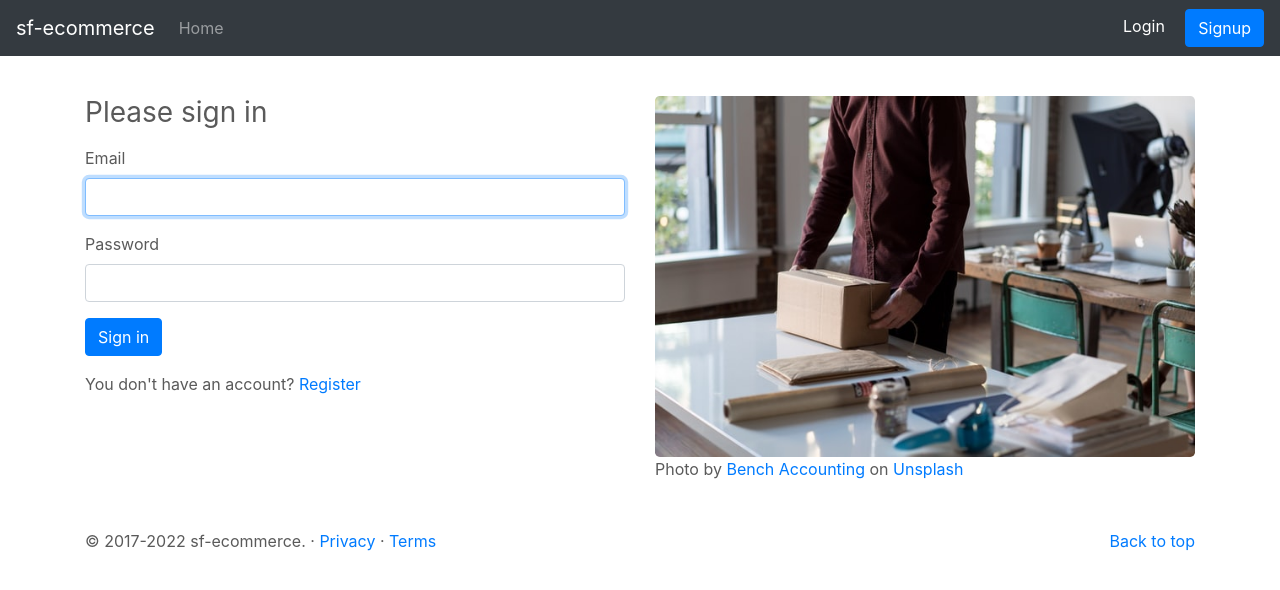
After one commit to sofianeai/sf-ecommerce, a Symfony app: template templates/security/login.html.twig in a window 1280 px wide. The commit adds this page. Shown: the top 590 px of the page. Run offline with Twig, Linux system fonts and the light colour scheme; the template is opened without the code that fills it, so the values that code supplies are empty; some libraries are stand-ins or nearby versions.

Commit message:
Add login functionnality

```diff
--- a/templates/base.html.twig
+++ b/templates/base.html.twig
@@ -42,14 +42,16 @@
                 <li class="nav-item">
                     <a class="nav-link {{ app.request.get('_route') == 'app_home' ? 'active' : '' }}" href="{{ path('app_home') }}">Home <span class="sr-only">Home page</span></a>
                 </li>
-                <li class="nav-item">
-                    <a class="nav-link {{ app.request.get('_route') == 'app_register' ? 'active' : '' }}" href="{{ path('app_register') }}">Register <span class="sr-only">Create a new account</span></a>
-                </li>
             </ul>
-            <form class="form-inline mt-2 mt-md-0">
-                <input class="form-control mr-sm-2" type="text" placeholder="Search" aria-label="Search">
-                <button class="btn btn-outline-success my-2 my-sm-0" type="submit">Search</button>
-            </form>
+            <div>
+                {% if app.user %}
+                    <a href="#" class="btn btn-outline-light">My account</a>
+                    <a href="{{ path('app_logout') }}" class="text-white ml-3">Logout</a>
+                {% else %}
+                    <a href="{{ path('app_login') }}" class="text-white mr-3">Login</a>
+                    <a href="{{ path('app_register') }}" class="btn btn-primary">Signup</a>
+                {% endif %}
+            </div>
         </div>
     </nav>
 </header>
--- a/templates/register/index.html.twig
+++ b/templates/register/index.html.twig
@@ -11,6 +11,7 @@
     <div class="row">
         <div class="col-md-6 ">
             {{ form(form) }}
+            <p>Already have an account? <a href="{{ path('app_login') }}">Login</a></p>
         </div>
         <div class="col-md-6">
             <img class="rounded-lg mw-100" src="{{ asset('assets/img/signup.jpg') }}" alt="signup photo">
--- /dev/null
+++ b/templates/security/login.html.twig
@@ -0,0 +1,51 @@
+{% extends 'base.html.twig' %}
+
+{% block title %}Log in! | sf-ecommerce{% endblock %}
+
+{% block content %}
+<div class="row">
+    <div class="col-md-6">
+        <form method="post">
+            {% if error %}
+                <div class="alert alert-danger">{{ error.messageKey|trans(error.messageData, 'security') }}</div>
+            {% endif %}
+
+            {% if app.user %}
+                <div class="mb-3">
+                    You are logged in as {{ app.user.username }}, <a href="{{ path('app_logout') }}">Logout</a>
+                </div>
+            {% endif %}
+
+            <h1 class="h3 mb-3 font-weight-normal">Please sign in</h1>
+            <label for="inputEmail">Email</label>
+            <input type="email" value="{{ last_username }}" name="email" id="inputEmail" class="form-control" autocomplete="email" required autofocus>
+            <label class="mt-3" for="inputPassword">Password</label>
+            <input type="password" name="password" id="inputPassword" class="form-control" autocomplete="current-password" required>
+
+            <input type="hidden" name="_csrf_token" value="{{ csrf_token('authenticate') }}">
+
+            {#
+                Uncomment this section and add a remember_me option below your firewall to activate remember me functionality.
+                See https://symfony.com/doc/current/security/remember_me.html
+
+                <div class="checkbox mb-3">
+                    <label>
+                        <input type="checkbox" name="_remember_me"> Remember me
+                    </label>
+                </div>
+            #}
+
+            <button class="btn btn-primary mt-3" type="submit">
+                Sign in
+            </button>
+
+            <p class="mt-3">You don't have an account? <a href="{{ path('app_register') }}">Register</a></p>
+        </form>
+    </div>
+
+    <div class="col-md-6">
+        <img class="rounded-lg mw-100" src="{{ asset('assets/img/signup.jpg') }}" alt="signup photo">
+                Photo by <a href="https://unsplash.com/@benchaccounting?utm_source=unsplash&utm_medium=referral&utm_content=creditCopyText">Bench Accounting</a> on <a href="https://unsplash.com/s/photos/ecommerce?utm_source=unsplash&utm_medium=referral&utm_content=creditCopyText">Unsplash</a>
+    </div>
+</div>
+{% endblock %}
```
Also changed, not shown: src/Controller/SecurityController.php (added, +36 -0 lines), src/Security/LoginFormAuthenticator.php (added, +61 -0 lines), public/favicon.ico (added), 1 other file.
